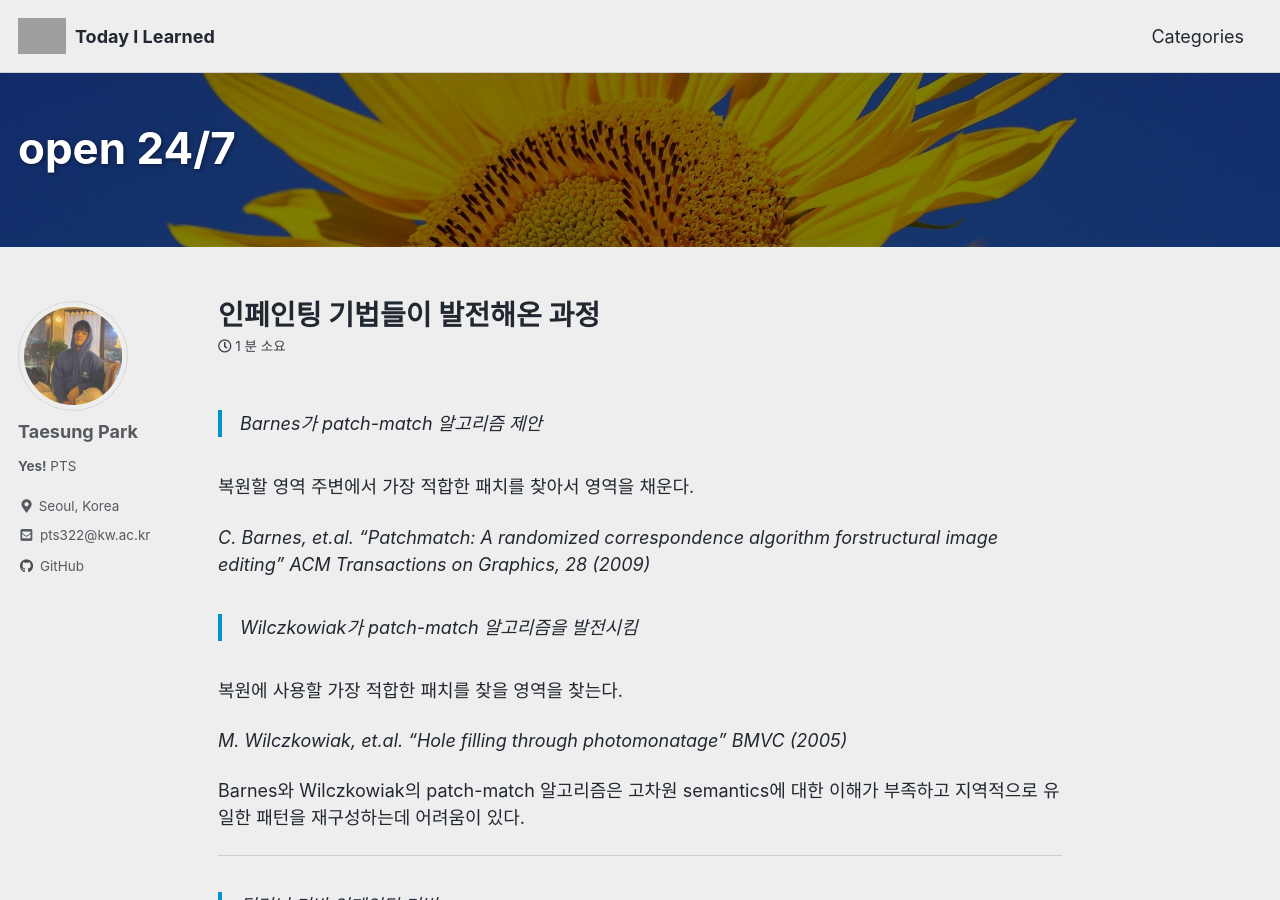
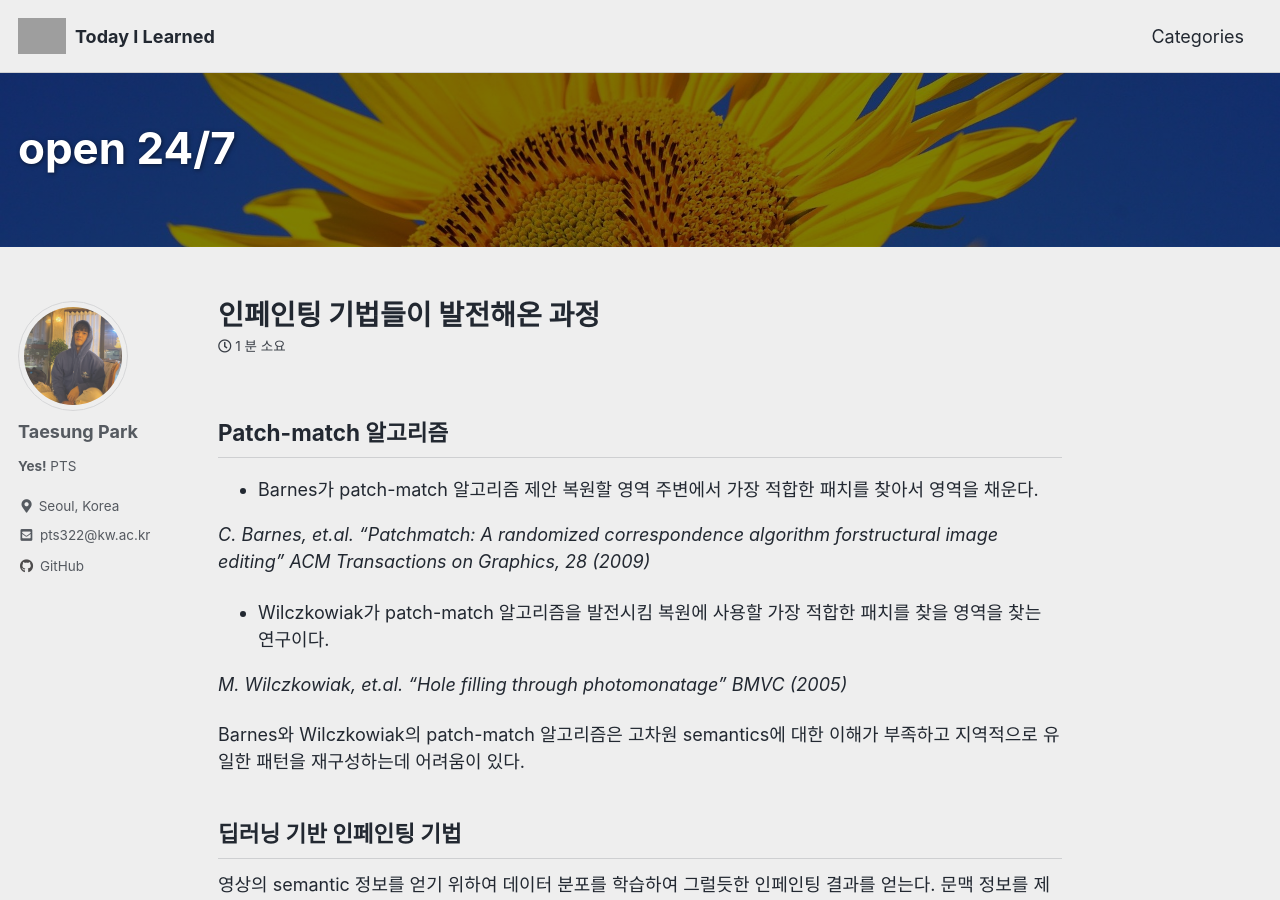
Before and after one commit to kkamankun/kkamankun.github.io, a Jekyll site: the page built from _posts/2021-01-07-JARA_inpaintingHistory.md, in a window 1280 px wide and 900 px high. Built offline with Jekyll 4.4.1, drawn with Linux system fonts in a browser that asks for light colours; cached includes are drawn as plain includes; comment, search, counter and statistics services are not loaded; grey boxes are pictures that could not be loaded.

Commit message:
inpainting_history

```diff
--- a/_posts/2021-01-07-JARA_inpaintingHistory.md
+++ b/_posts/2021-01-07-JARA_inpaintingHistory.md
@@ -1,36 +1,32 @@
 ---
 title: "인페인팅 기법들이 발전해온 과정"
 categories:
-    - JARA
+    - Image Inpainting
 # layout: default
 ---
-
-> Barnes가 patch-match 알고리즘 제안
-
+Patch-match 알고리즘
+---
+- Barnes가 patch-match 알고리즘 제안
 복원할 영역 주변에서 가장 적합한 패치를 찾아서 영역을 채운다.
 
 *C. Barnes, et.al. "Patchmatch: A randomized correspondence algorithm forstructural image editing" ACM Transactions on Graphics, 28 (2009)*
 
-> Wilczkowiak가 patch-match 알고리즘을 발전시킴
-
-복원에 사용할 가장 적합한 패치를 찾을 영역을 찾는다.
+- Wilczkowiak가 patch-match 알고리즘을 발전시킴
+복원에 사용할 가장 적합한 패치를 찾을 영역을 찾는 연구이다.
 
 *M. Wilczkowiak, et.al. "Hole filling through photomonatage" BMVC (2005)*
 
 Barnes와 Wilczkowiak의 patch-match 알고리즘은 고차원 semantics에 대한 이해가 부족하고 지역적으로 유일한 패턴을 재구성하는데 어려움이 있다.
 
+딥러닝 기반 인페인팅 기법
 ---
-
-> 딥러닝 기반 인페인팅 기법
-
 영상의 semantic 정보를 얻기 위하여 데이터 분포를 학습하여 그럴듯한 인페인팅 결과를 얻는다. 문맥 정보를 제대로 이용하지 못해서 때때로 인페인팅된 영역에 노이즈 패턴이 나타난다.
 
 *S. Iizuka, et.al. "Globally and locally consistent image completion" ACM Transactions on graphics, 44(4) (2014)*
 
+
+픽셀들 사이의 관계에 초점을 맞춘 접근 기법
 ---
-
-> 픽셀들 사이의 관계에 초점을 맞춘 접근 기법
-
 1. Spatial attention을 이용한 기법
 
     마스크 주변 픽셀 정보들을 이용해 인페인팅을 수행한다. 사각형 모양의 마스크 처리에만 집중한 연구이고 픽셀 간의 연결성이 떨어지고 semantic 균열이 발생하는 단점이 있다.
@@ -45,10 +41,9 @@ Barnes와 Wilczkowiak의 patch-match 알고리즘은 고차원 semantics에 대
 
 전범위적인 Semantic 연결성과 생성된 픽셀 간의 연결성을 고려하지 않고 지엽적으로 픽셀 간 연결성만을 고려했기 때문에 위와 같은 문제가 발생한다.
 
+
+그림 복원 기법에서 착안한 인페인팅 기법
 ---
-
-> 그림 복원 기법에서 착안한 인페인팅 기법
-
 두 단계를 통한 인페인팅을 통해 전범위적인 구조의 연결성과 지엽적인 픽셀 간의 연결성을 확보
 
 1. Conception (구상)
@@ -59,8 +54,8 @@ Barnes와 Wilczkowiak의 patch-match 알고리즘은 고차원 semantics에 대
 
     선을 새로 그리거나 색칠
 
-> CSA (Coherent Semantic Attention) layer 제안
-
+CSA (Coherent Semantic Attention) layer 제안
+---
 물체에 가려져서(occluded) 모르는 영역의 모르는 feature 패치를 알고있는 영역의 가장 유사한 feature 패치로 초기화한다. 초기화된 feature 패치는 인접한 패치들과 공간적 연결성을 고려하여 최적화한다. 최적화는 여러 번의 반복을 통해 수행된다. 전범위적인 구조의 연결성은 첫 번째 단계에서 확보된다. 지엽적인 feature 일관성은 두 번째(최적화 단계)에서 확보된다.
 
 *Hongyu Liu, et.al. "Coherent Semantic Attention for Image Inpainting" arXiv: 1905.12384 (2019)*
```
